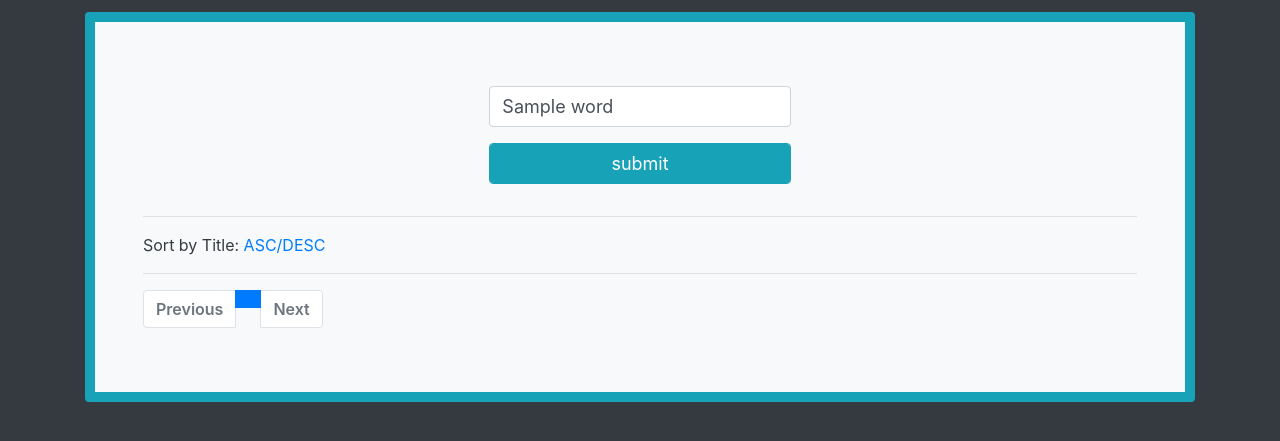
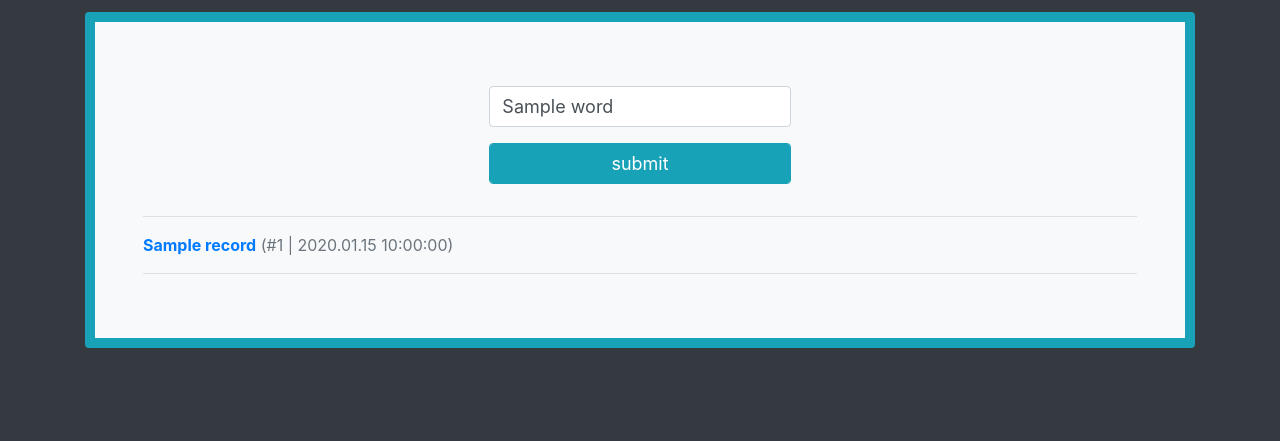
Before and after one commit to ANDREW-LVIV/php-mentoring-2021, a Symfony app: template 04 Doctrine CRUD/templates/search.html.twig in a window 1280 px wide. Shown: the part 59-500 px from the top of the page. Run offline with Twig, Linux system fonts and the light colour scheme; the template is opened without the code that fills it: most values are stand-ins (such as "Sample title", 1, 10 or a date in 2020); some libraries are stand-ins or nearby versions.

Commit message:
Symfony Doctrine

```diff
--- a/04 Doctrine CRUD/migrations/Version20210308164300.php
+++ b/04 Doctrine CRUD/migrations/Version20210313100936.php
@@ -10,7 +10,7 @@ use Doctrine\Migrations\AbstractMigration;
 /**
  * Auto-generated Migration: Please modify to your needs!
  */
-final class Version20210308164300 extends AbstractMigration
+final class Version20210313100936 extends AbstractMigration
 {
     public function getDescription() : string
     {
@@ -20,7 +20,7 @@ final class Version20210308164300 extends AbstractMigration
     public function up(Schema $schema) : void
     {
         // this up() migration is auto-generated, please modify it to your needs
-        $this->addSql('CREATE TABLE gb_records (id INT AUTO_INCREMENT NOT NULL, title VARCHAR(255) NOT NULL, msg LONGTEXT NOT NULL, timestamp DATETIME NOT NULL, PRIMARY KEY(id)) DEFAULT CHARACTER SET utf8mb4 COLLATE `utf8mb4_unicode_ci` ENGINE = InnoDB');
+        $this->addSql('CREATE TABLE notes_records (id INT AUTO_INCREMENT NOT NULL, title VARCHAR(255) NOT NULL, msg LONGTEXT NOT NULL, timestamp DATETIME NOT NULL, PRIMARY KEY(id)) DEFAULT CHARACTER SET utf8mb4 COLLATE `utf8mb4_unicode_ci` ENGINE = InnoDB');
     }
 
     public function down(Schema $schema) : void
--- a/04 Doctrine CRUD/src/Repository/NotesRepository.php
+++ b/04 Doctrine CRUD/src/Repository/NotesRepository.php
@@ -23,12 +23,12 @@ class NotesRepository extends ServiceEntityRepository
     // /**
     //  * @return Notes[] Returns an array of Notes objects
     //  */
-    public function findByMsgField($value)
+    public function findByField($value)
     {
         return $this->createQueryBuilder('g')
-          ->andWhere('g.msg LIKE :val')
+          ->andWhere('g.title LIKE :val')
           ->setParameter('val', '%' . $value . '%')
-          ->orderBy('g.id', 'ASC')
+          ->orderBy('g.id', 'DESC')
           ->getQuery()
           ->getResult();
     }
--- a/04 Doctrine CRUD/templates/records.html.twig
+++ /dev/null
@@ -1,50 +0,0 @@
-{% set sort = '?order=' ~ (order == 'ASC' ? 'DESC' : 'ASC') %}
-{% set order = '?order=' ~ order %}
-
-Sort by Title: <a href="{{ sort }}">ASC/DESC</a>
-<hr>
-{% for record in records %}
-    <p>
-        <b class="text-primary">{{ record.title }}</b>
-        <span class="text-secondary">(#{{ record.id }} | {{ record.timestamp|date('Y.m.d H:i:s') }})</span>
-        <br>
-        <b>{{ record.msg }}</b>
-        <br>
-        <a href="/edit/{{ record.id }}">EDIT</a> | <a href="/delete/{{ record.id }}">DELETE</a>
-    </p>
-    <hr>
-{% endfor %}
-
-
-<nav aria-label="...">
-    <ul class="pagination">
-
-        {% if previous_page %}
-            <li class="page-item">
-                <a class="page-link" href="/{{ previous_page }}{{ order }}">Previous</a>
-            </li>
-        {% else %}
-            <li class="page-item disabled">
-                <span class="page-link">Previous</span>
-            </li>
-        {% endif %}
-
-        <li class="page-item active">
-          <span class="page-link">
-            {{ page }}
-            <span class="sr-only">(current)</span>
-          </span>
-        </li>
-
-        {% if next_page %}
-            <li class="page-item">
-                <a class="page-link" href="/{{ next_page }}{{ order }}">Next</a>
-            </li>
-        {% else %}
-            <li class="page-item disabled">
-                <span class="page-link">Next</span>
-            </li>
-        {% endif %}
-
-    </ul>
-</nav>
--- a/04 Doctrine CRUD/templates/search.html.twig
+++ b/04 Doctrine CRUD/templates/search.html.twig
@@ -21,7 +21,15 @@
         </div>
         {% if word %}
             <hr>
-            {% include 'records.html.twig' with {records} %}
+            {% for record in records %}
+                <p>
+                    <b class="text-primary">{{ record.title }}</b>
+                    <span class="text-secondary">(#{{ record.id }} | {{ record.timestamp|date('Y.m.d H:i:s') }})</span>
+                    <br>
+                    <b>{{ record.msg }}</b>
+                </p>
+                <hr>
+            {% endfor %}
         {% endif %}
     </div>
 {% endblock body %}
```
Also changed, not shown: 04 Doctrine CRUD/src/Controller/NotesController.php (+36 -28 lines), 04 Doctrine CRUD/templates/index.html.twig (+50 -1 lines).
